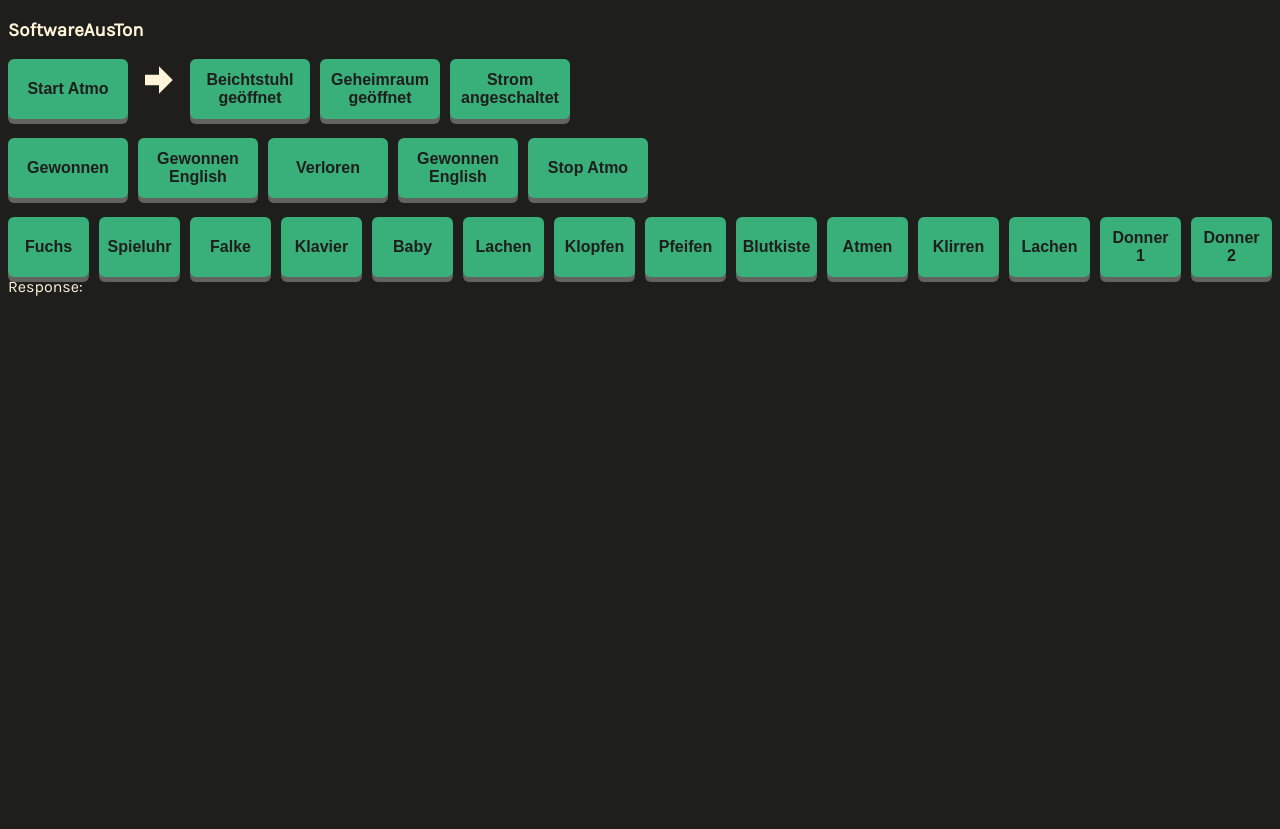
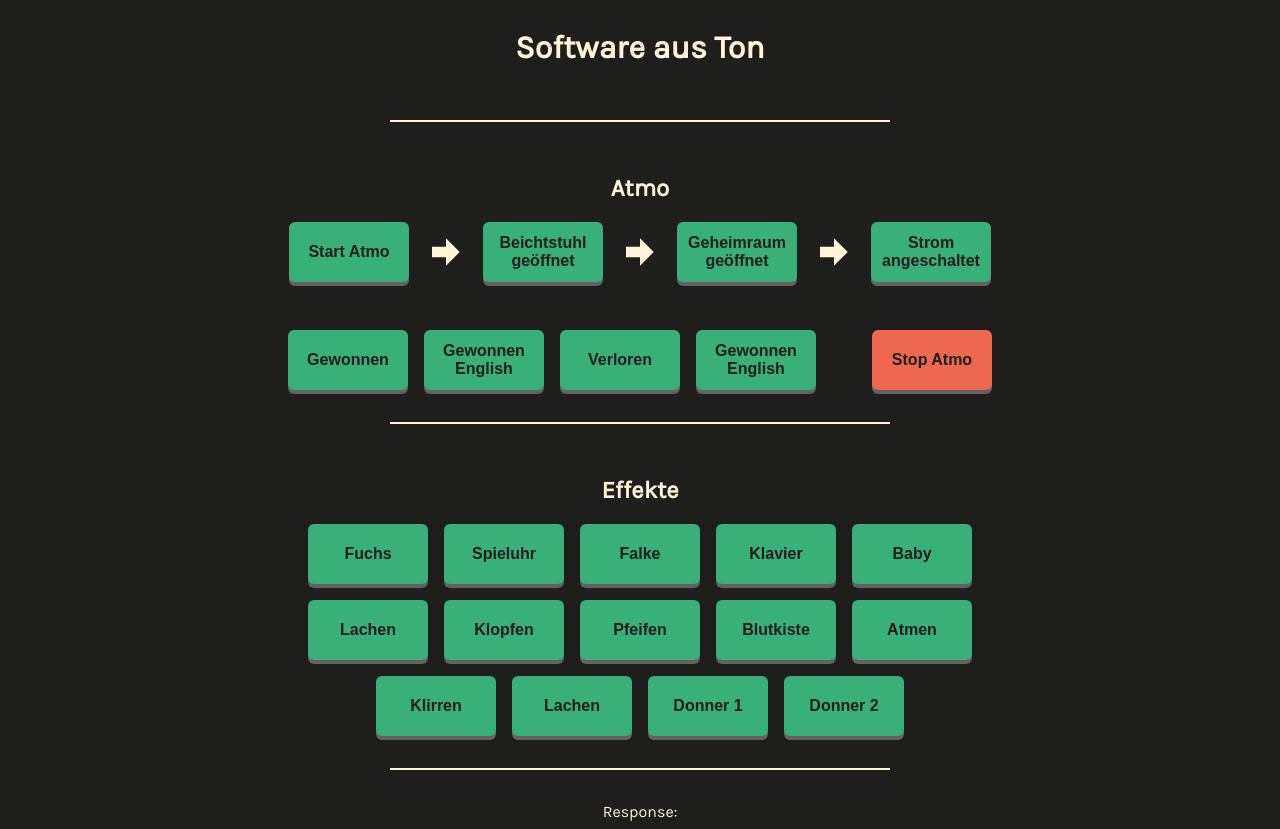
Before and after one commit to Satttoshi/software-aus-ton-audio-control, a Next.js app: page / in a window 1280 px wide. Before the commit the page ends 800 px from the top, so only its background shows below. Built offline with nearby package versions, Linux system fonts and the light colour scheme.

Commit message:
do some css positioning

```diff
--- a/src/components/ButtonAtmo.tsx
+++ b/src/components/ButtonAtmo.tsx
@@ -8,8 +8,19 @@ type Props = {
 export default function ButtonAtmo({groupId, label}: Props) {
 
     const handlePlayGroup = useStore(state => state.handlePlayGroup);
+    const active = useStore(state => state.activeGroup === groupId);
+
+    if (groupId === -1) {
+        return (
+            <button style={{background: "var(--color3)", marginLeft: "40px"}} onClick={() => handlePlayGroup(groupId)}>
+                Stop Atmo
+            </button>
+        )
+    }
 
     return (
-            <button onClick={() => handlePlayGroup(groupId)}>{label}</button>
+
+        <button className={active ? "active" : ""} onClick={() => handlePlayGroup(groupId)}>{label}</button>
+
     )
 }
--- a/src/components/ButtonFx.tsx
+++ b/src/components/ButtonFx.tsx
@@ -7,6 +7,7 @@ type Props = {
 
 export default function ButtonFx({fxId, label}: Props) {
     const handlePlayFx = useStore(state => state.handlePlayFx);
+
     return (
         <button onClick={() => handlePlayFx(fxId)}>{label}</button>
     )
--- a/src/components/ControlPanel.tsx
+++ b/src/components/ControlPanel.tsx
@@ -9,23 +9,28 @@ export default function ControlPanel() {
 
     return (
         <>
-            <h3>SoftwareAusTon</h3>
+            <h1>Software aus Ton</h1>
+            <StyledLine/>
+            <h2>Atmo</h2>
             <StyledButtonContainer>
                 <ButtonAtmo groupId={0} label="Start Atmo"/>
                 <ArrowRight/>
                 <ButtonAtmo groupId={1} label="Beichtstuhl geöffnet"/>
+                <ArrowRight/>
                 <ButtonAtmo groupId={2} label="Geheimraum geöffnet"/>
+                <ArrowRight/>
                 <ButtonAtmo groupId={3} label="Strom angeschaltet"/>
             </StyledButtonContainer>
-            <br/>
-                <StyledButtonContainer>
+            <StyledGap/>
+            <StyledButtonContainer>
                 <ButtonAtmo groupId={4} label="Gewonnen"/>
                 <ButtonAtmo groupId={5} label="Gewonnen English"/>
                 <ButtonAtmo groupId={6} label="Verloren"/>
                 <ButtonAtmo groupId={7} label="Gewonnen English"/>
                 <ButtonAtmo groupId={-1} label="Stop Atmo"/>
             </StyledButtonContainer>
-            <br/>
+            <StyledLine/>
+            <h2>Effekte</h2>
             <StyledButtonContainer>
                 <ButtonFx fxId={0} label="Fuchs"/>
                 <ButtonFx fxId={1} label="Spieluhr"/>
@@ -42,6 +47,7 @@ export default function ControlPanel() {
                 <ButtonFx fxId={12} label="Donner 1"/>
                 <ButtonFx fxId={13} label="Donner 2"/>
             </StyledButtonContainer>
+            <StyledLine/>
             <div>Response: {responseMessage}</div>
         </>
     );
@@ -50,7 +56,17 @@ export default function ControlPanel() {
 const StyledButtonContainer = styled.section`
 
   display: flex;
-  gap: 10px;
+  gap: 16px;
+  align-items: center;
+  justify-content: center;
+
+  width: 740px;
+
+  flex-wrap: wrap;
+
+  .active {
+    background-color: var(--color2);
+  }
 
   button {
     appearance: none;
@@ -66,17 +82,27 @@ const StyledButtonContainer = styled.section`
     width: 120px;
     height: 60px;
 
-    box-shadow: 0 5px 0 rgba(255, 255, 255, 0.3);
+    box-shadow: 0 4px 0 rgba(255, 255, 255, 0.3);
 
     &:hover {
-      background-color: var(--color3);
+      background-color: var(--color1);
     }
 
     &:active {
-      box-shadow: 0 3px 0 rgba(255, 255, 255, 0.3);
+      box-shadow: 0 2px 0 rgba(255, 255, 255, 0.3);
       transform: translateY(2px);
     }
 
   }
 
 `;
+
+const StyledLine = styled.div`
+  border: 1px solid var(--white);
+  margin: 2rem 0;
+  width: 500px;
+`;
+
+const StyledGap = styled.div`
+  margin: 1.5rem 0;
+`;
--- a/src/pages/index.tsx
+++ b/src/pages/index.tsx
@@ -1,6 +1,7 @@
 import Head from 'next/head'
 
 import ControlPanel from '../components/ControlPanel'
+import styled from "styled-components";
 
 
 export default function Home() {
@@ -13,9 +14,15 @@ export default function Home() {
                 <meta name="viewport" content="width=device-width, initial-scale=1"/>
                 <link rel="icon" href="/favicon.ico"/>
             </Head>
-            <main>
+            <StyledMain>
                 <ControlPanel/>
-            </main>
+            </StyledMain>
         </>
     )
 }
+
+const StyledMain = styled.main`
+  display: flex;
+  flex-direction: column;
+  align-items: center;
+`;
--- a/src/store/useStore.ts
+++ b/src/store/useStore.ts
@@ -3,6 +3,7 @@ import {create} from 'zustand';
 
 type Store = {
     responseMessage: string;
+    activeGroup: number;
     handlePlayGroup: (id: number) => Promise<void>;
     handlePlayFx: (id: number) => Promise<void>;
 }
@@ -11,6 +12,7 @@ export const useStore = create<Store>((set) => ({
 // STORE START
 
         responseMessage: '',
+        activeGroup: -1,
 
         handlePlayGroup: async (id: number) => {
             const group_id = id.toString();
@@ -21,6 +23,7 @@ export const useStore = create<Store>((set) => ({
             });
             const message = await response.text();
             set({responseMessage: message});
+            set ({activeGroup: id});
         },
 
         handlePlayFx: async(id: number) => {
```
